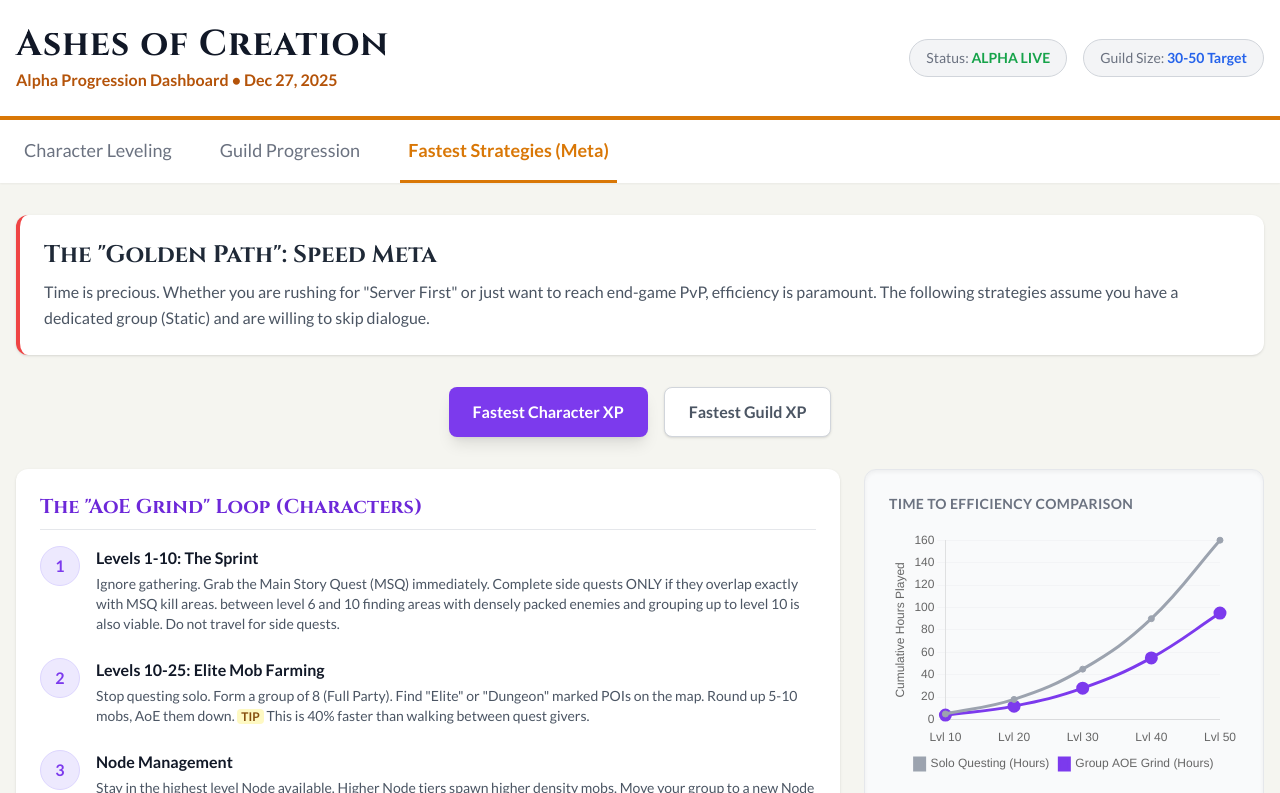
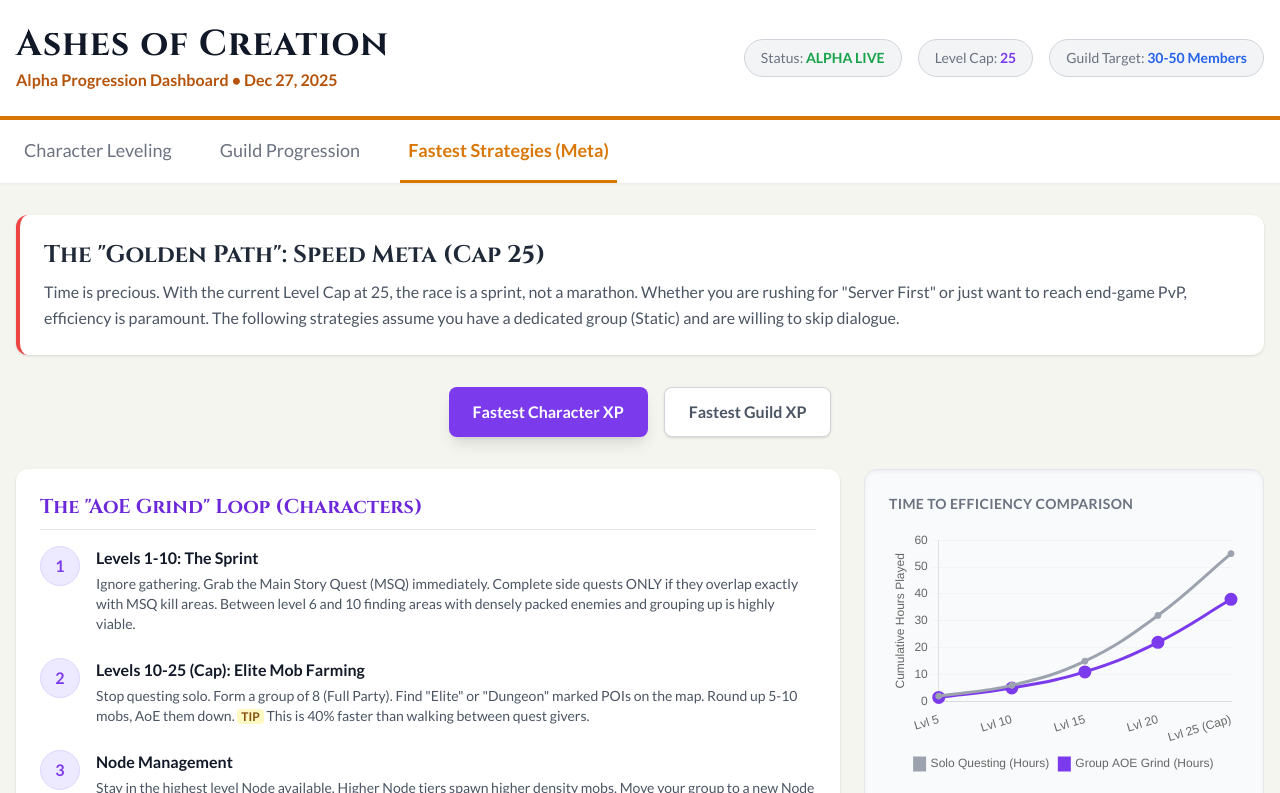
Before and after one commit to rhinojonesy/asheslevellingguide, a plain HTML site: page index.html in a window 1280 px wide. Both pictures are taken after a click on the button "Fastest Strategies (Meta)". Shown: the top 793 px of the page. Drawn offline with nearby package versions, Linux system fonts and the light colour scheme.

Commit message:
index.html

```diff
--- a/index.html
+++ b/index.html
@@ -15,21 +15,20 @@
     <!-- Accents: #d97706 (Amber/Gold for Guilds), #7c3aed (Violet for XP/Magic), #059669 (Emerald for Success) -->
 
     <!-- Application Structure Plan:
-         1. Hero Header: Sets the context (Date: Dec 27, 2025, Alpha Phase) to ground the user.
-         2. Tab Navigation: Distinct separation of concerns (Character vs. Guild vs. Speed Strat) to prevent info overload.
+         1. Hero Header: Sets the context (Date: Dec 27, 2025, Alpha Phase, Level Cap 25) to ground the user.
+         2. Tab Navigation: Distinct separation of concerns (Character vs. Guild vs. Speed Strat).
          3. Dynamic Dashboard (Main Content Area):
-            - Character Tab: Uses a Doughnut chart to visualize XP source distribution. Interactive cards explain mechanics.
-            - Guild Tab: Uses a Bar chart to demonstrate the power of numbers (30-50 members). Focuses on collective tasks.
-            - Speed Meta Tab: Comparison charts (Line) for leveling speeds and checklist-style actionable advice.
-         4. Justification: This structure allows players to switch between "Learning the Basics" and "Optimizing for Speed" without losing context.
+            - Character Tab: XP source distribution.
+            - Guild Tab: Guild Power scaling (30-50 members).
+            - Speed Meta Tab: Comparison charts adjusted for Level 25 Cap.
+         4. Justification: Updated specifically for the Alpha Level 25 Cap to provide accurate time-to-level estimates.
     -->
 
     <!-- Visualization & Content Choices:
-         1. Character XP Sources: Doughnut Chart. Goal: Inform. Shows relative importance of Quests vs. Grinding.
-         2. Guild Member Scaling: Bar Chart. Goal: Relationships. Shows how a 30-50 person guild outpaces smaller groups.
-         3. Leveling Velocity: Line Chart. Goal: Compare. Visualizes "Casual" vs "Optimal" leveling speed over time.
-         4. Strategy Cards: HTML Grid. Goal: Organize. Breaks down complex strategies into readable steps.
-         5. Interaction: Clicking tabs updates the view and charts. Hovering charts gives specific data points.
+         1. Character XP Sources: Doughnut Chart.
+         2. Guild Member Scaling: Bar Chart.
+         3. Leveling Velocity: Line Chart (Updated range 5-25). Goal: Compare efficiency to Cap.
+         4. Strategy Cards: HTML Grid.
     -->
 
     <!-- CONFIRMATION: NO SVG graphics used. NO Mermaid JS used. -->
@@ -86,12 +85,15 @@
                 <h1 class="text-3xl md:text-4xl font-bold text-gray-900 tracking-wide">Ashes of Creation</h1>
                 <p class="text-amber-700 font-semibold mt-1">Alpha Progression Dashboard • Dec 27, 2025</p>
             </div>
-            <div class="mt-4 md:mt-0 flex gap-4 text-sm font-medium">
+            <div class="mt-4 md:mt-0 flex flex-wrap gap-4 text-sm font-medium justify-center md:justify-end">
                 <div class="bg-gray-100 px-4 py-2 rounded-full border border-gray-300">
                     <span class="text-gray-500">Status:</span> <span class="text-green-600 font-bold">ALPHA LIVE</span>
                 </div>
                 <div class="bg-gray-100 px-4 py-2 rounded-full border border-gray-300">
-                    <span class="text-gray-500">Guild Size:</span> <span class="text-blue-600 font-bold">30-50 Target</span>
+                    <span class="text-gray-500">Level Cap:</span> <span class="text-violet-600 font-bold">25</span>
+                </div>
+                <div class="bg-gray-100 px-4 py-2 rounded-full border border-gray-300">
+                    <span class="text-gray-500">Guild Target:</span> <span class="text-blue-600 font-bold">30-50 Members</span>
                 </div>
             </div>
         </div>
@@ -120,9 +122,9 @@
         <!-- SECTION 1: CHARACTER LEVELING -->
         <section id="section-character" class="space-y-8 animate-fade-in">
             <div class="bg-white rounded-xl shadow p-6 border-l-4 border-violet-500">
-                <h2 class="text-2xl font-bold text-gray-800 mb-2 fantasy-font">Mastering Personal Progression</h2>
+                <h2 class="text-2xl font-bold text-gray-800 mb-2 fantasy-font">Mastering Personal Progression (Cap 25)</h2>
                 <p class="text-gray-600 leading-relaxed">
-                    Leveling in the current Alpha build relies on a hybrid system. While quests provide structure, the "Node" system drives the availability of content.
+                    Leveling in the current Alpha build is capped at Level 25. While quests provide structure, the "Node" system drives the availability of content.
                     Unlike traditional theme-park MMOs, you cannot simply follow a single quest chain. You must diversify your activities to maximize XP per hour.
                     Explore the chart below to see where your Experience Points actually come from.
                 </p>
@@ -252,9 +254,10 @@
         <!-- SECTION 3: FASTEST STRATEGIES -->
         <section id="section-speed" class="hidden space-y-8 animate-fade-in">
              <div class="bg-white rounded-xl shadow p-6 border-l-4 border-red-500">
-                <h2 class="text-2xl font-bold text-gray-800 mb-2 fantasy-font">The "Golden Path": Speed Meta</h2>
+                <h2 class="text-2xl font-bold text-gray-800 mb-2 fantasy-font">The "Golden Path": Speed Meta (Cap 25)</h2>
                 <p class="text-gray-600 leading-relaxed">
-                    Time is precious. Whether you are rushing for "Server First" or just want to reach end-game PvP, efficiency is paramount.
+                    Time is precious. With the current Level Cap at 25, the race is a sprint, not a marathon.
+                    Whether you are rushing for "Server First" or just want to reach end-game PvP, efficiency is paramount.
                     The following strategies assume you have a dedicated group (Static) and are willing to skip dialogue.
                 </p>
             </div>
@@ -281,14 +284,14 @@
                             <div class="flex-shrink-0 h-10 w-10 rounded-full bg-violet-100 flex items-center justify-center text-violet-600 font-bold border border-violet-200">1</div>
                             <div class="ml-4">
                                 <h4 class="font-bold text-gray-900">Levels 1-10: The Sprint</h4>
-                                <p class="text-sm text-gray-600 mt-1">Ignore gathering. Grab the Main Story Quest (MSQ) immediately. Complete side quests ONLY if they overlap exactly with MSQ kill areas. between level 6 and 10 finding areas with densely packed enemies and grouping up to level 10 is also viable. Do not travel for side quests.</p>
+                                <p class="text-sm text-gray-600 mt-1">Ignore gathering. Grab the Main Story Quest (MSQ) immediately. Complete side quests ONLY if they overlap exactly with MSQ kill areas. Between level 6 and 10 finding areas with densely packed enemies and grouping up is highly viable.</p>
                             </div>
                         </div>
 
                         <div class="flex">
                             <div class="flex-shrink-0 h-10 w-10 rounded-full bg-violet-100 flex items-center justify-center text-violet-600 font-bold border border-violet-200">2</div>
                             <div class="ml-4">
-                                <h4 class="font-bold text-gray-900">Levels 10-25: Elite Mob Farming</h4>
+                                <h4 class="font-bold text-gray-900">Levels 10-25 (Cap): Elite Mob Farming</h4>
                                 <p class="text-sm text-gray-600 mt-1">Stop questing solo. Form a group of 8 (Full Party). Find "Elite" or "Dungeon" marked POIs on the map. Round up 5-10 mobs, AoE them down.
                                 <span class="bg-yellow-100 text-yellow-800 px-1 rounded font-semibold text-xs">TIP</span> This is 40% faster than walking between quest givers.</p>
                             </div>
@@ -382,9 +385,10 @@
                 active: [45000, 62000, 78000, 90000] // 30-50 active members scaling
             },
             speedComparison: {
-                labels: ['Lvl 10', 'Lvl 20', 'Lvl 30', 'Lvl 40', 'Lvl 50'],
-                soloHours: [5, 18, 45, 90, 160],
-                groupHours: [4, 12, 28, 55, 95]
+                // Updated for Level 25 Cap
+                labels: ['Lvl 5', 'Lvl 10', 'Lvl 15', 'Lvl 20', 'Lvl 25 (Cap)'],
+                soloHours: [2, 6, 15, 32, 55],
+                groupHours: [1.5, 5, 11, 22, 38]
             }
         };
 
```
